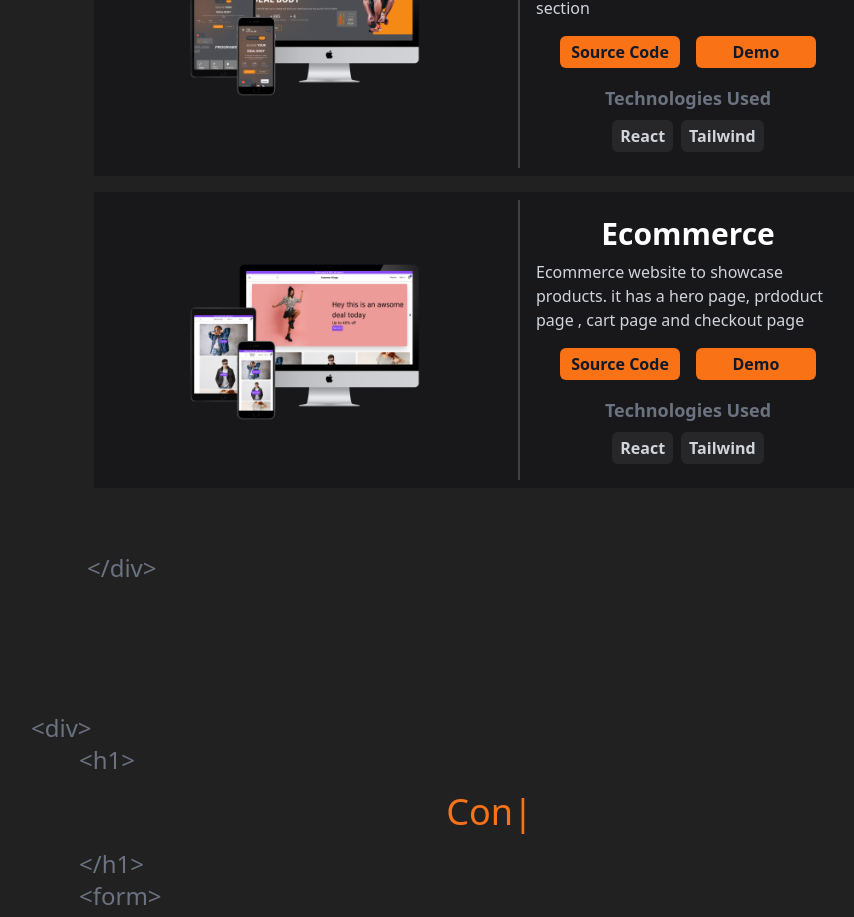
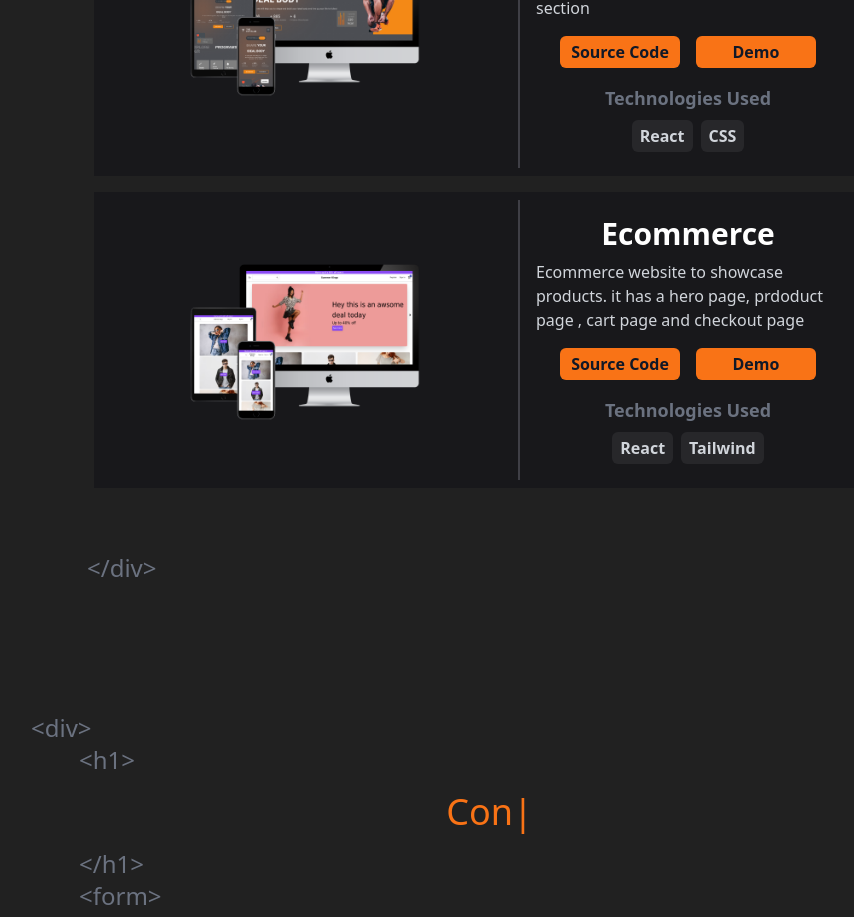
Before and after one commit to Masoud-M/My-Portfolio, a React (Vite) app: page / in a window 1280 px wide. Shown: the part 1200-2117 px from the top of the page, without its empty margins (193-1047 px from the left). Built offline with nearby package versions, Linux system fonts and the light colour scheme.

Commit message:
Update Projects.jsx

```diff
--- a/src/components/Projects.jsx
+++ b/src/components/Projects.jsx
@@ -39,9 +39,9 @@ const Projects = () => {
           img={GymImg}
           title="Gym Website"
           description="one page static gym website to showcase the diffrent plans. it has hero section, testimonials section and plans section"
-          techStack={["React", "Tailwind"]}
+          techStack={["React", "CSS"]}
           srcLink="https://github.com/Masoud-M/gym-website"
-          demo="#"
+          demo="https://fitclub-1my.pages.dev/"
         />
         <ProjectItem
           img={EcommerceImg}
```
